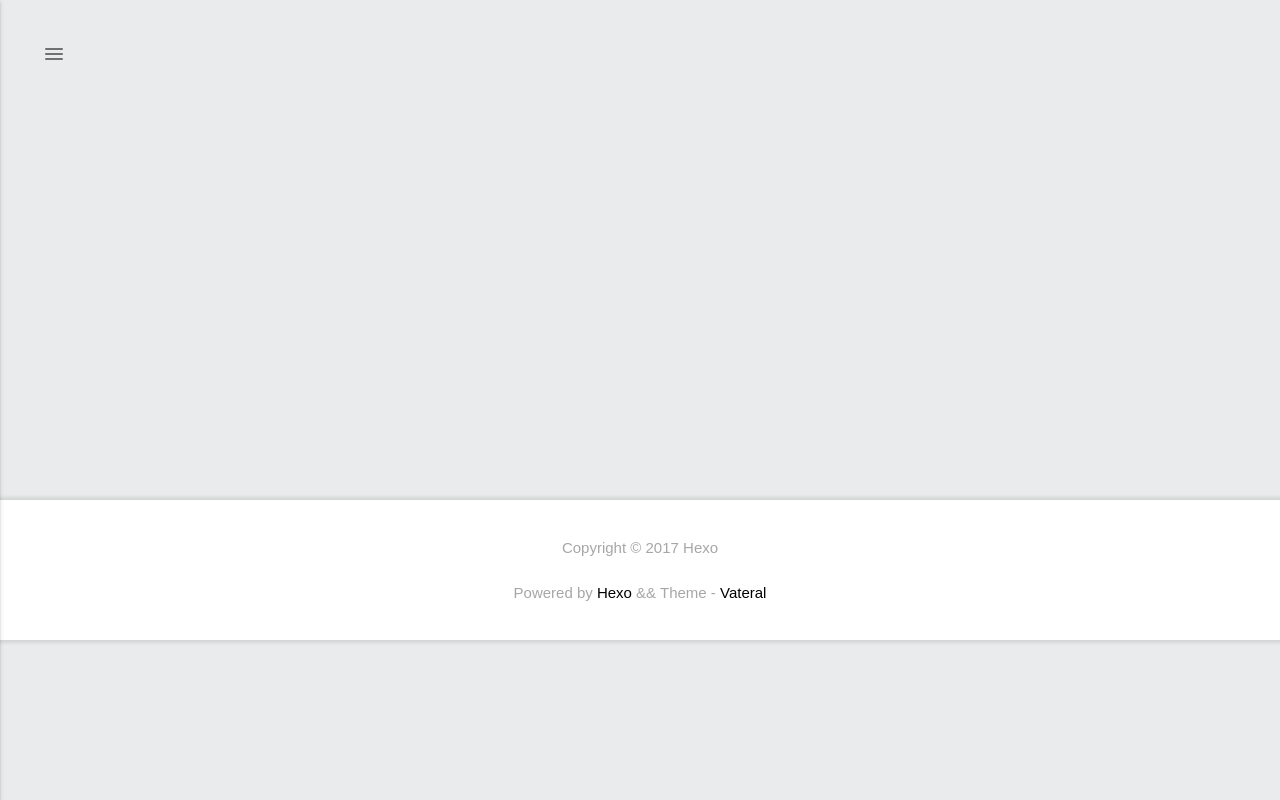
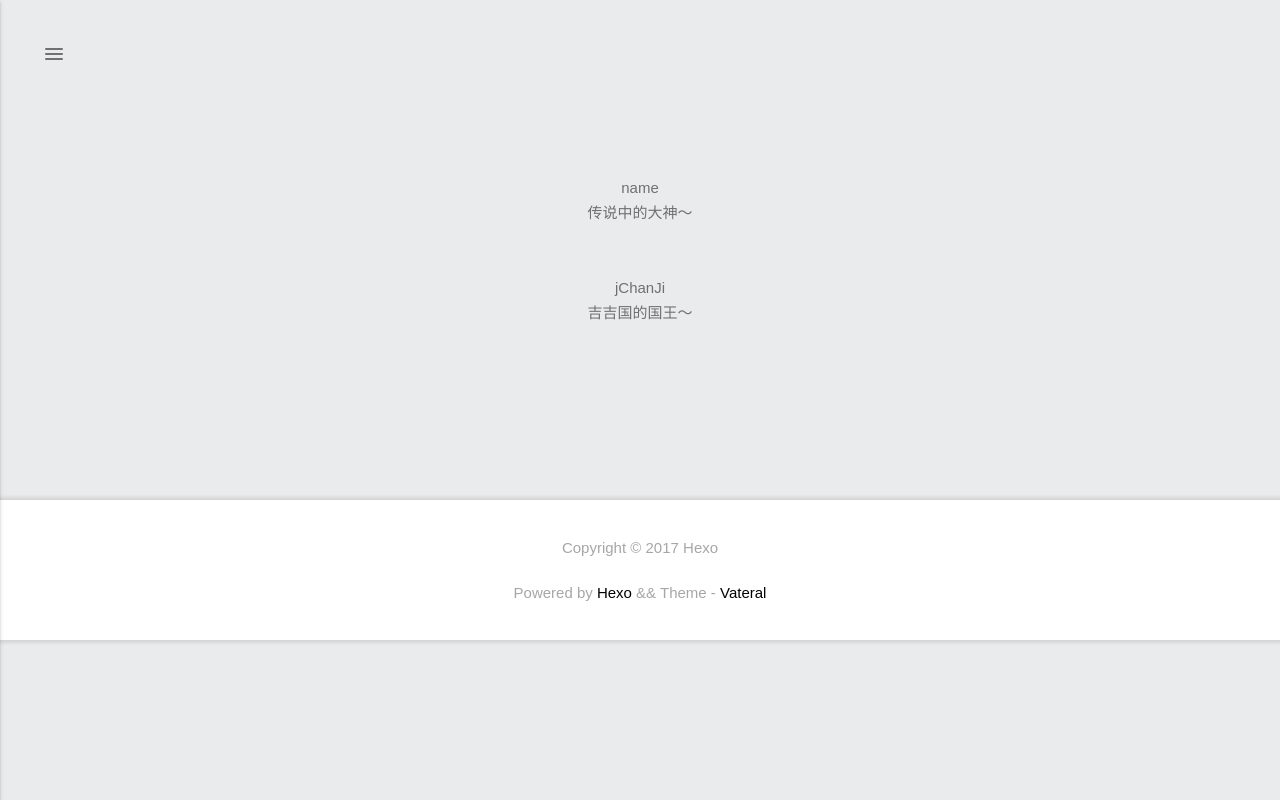
Before and after one commit to Wangsudo/Wangsudo.github.io, a plain HTML site: page friends/index.html in a window 1280 px wide. Drawn offline with Linux system fonts and the light colour scheme.

Commit message:
Site updated: 2017-09-04 19:00:38

```diff
--- a/friends/index.html
+++ b/friends/index.html
@@ -136,6 +136,22 @@
   <div id="content-inner">
     <div class="friends">
 
+
+    <a href="https://moumaobuchiyu.com" target="_blank">
+        <div class="friends-link">
+            <span class="friends-links-title">name</span><br/>
+            <span>传说中的大神～</span>
+        </div>
+    </a>
+
+    <a href="https://jchanji.github.io/" target="_blank">
+        <div class="friends-link">
+            <span class="friends-links-title">jChanJi</span><br/>
+            <span>吉吉国的国王～</span>
+        </div>
+    </a>
+
+
 </div>
   </div>
 </div>
```
Also changed, not shown: 2017/09/04/Hexo教程（一）-搭建个人博客/index.html (+1 -1 lines), 2017/09/04/hello-world/index.html (+1 -1 lines), archives/2017/09/index.html (+2 -2 lines), archives/2017/index.html (+2 -2 lines), index.html (+2 -2 lines).
